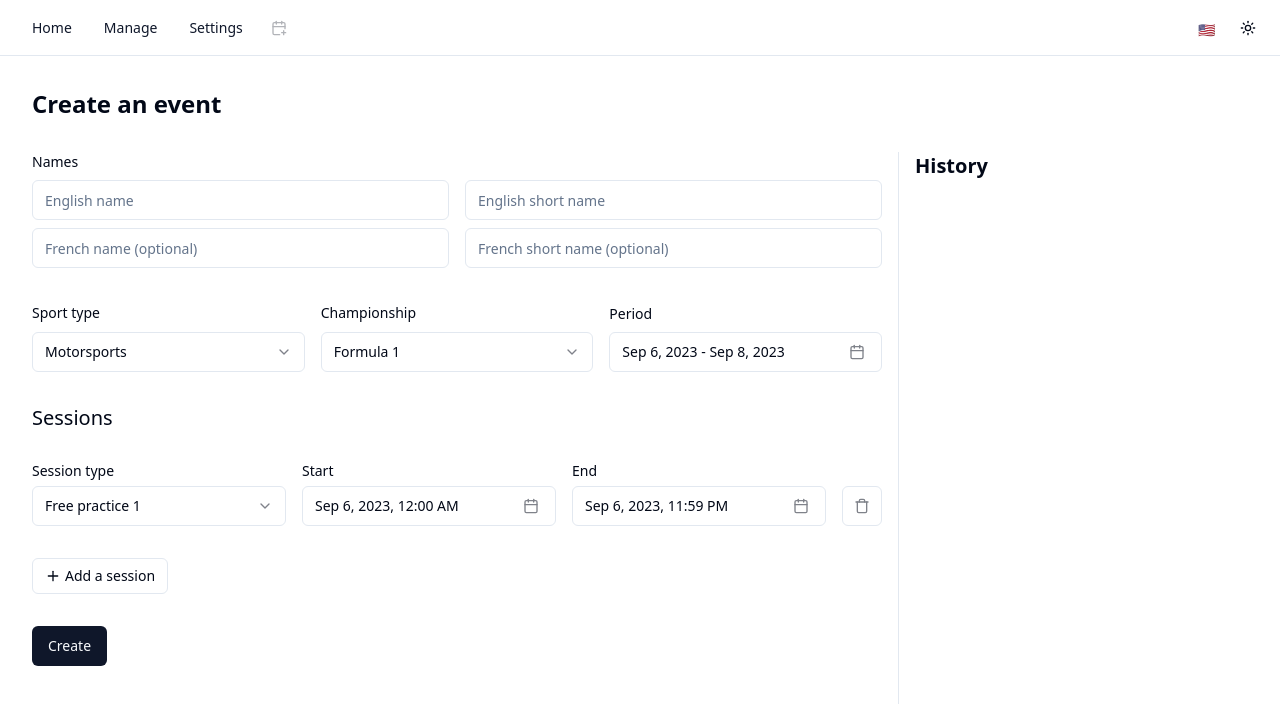
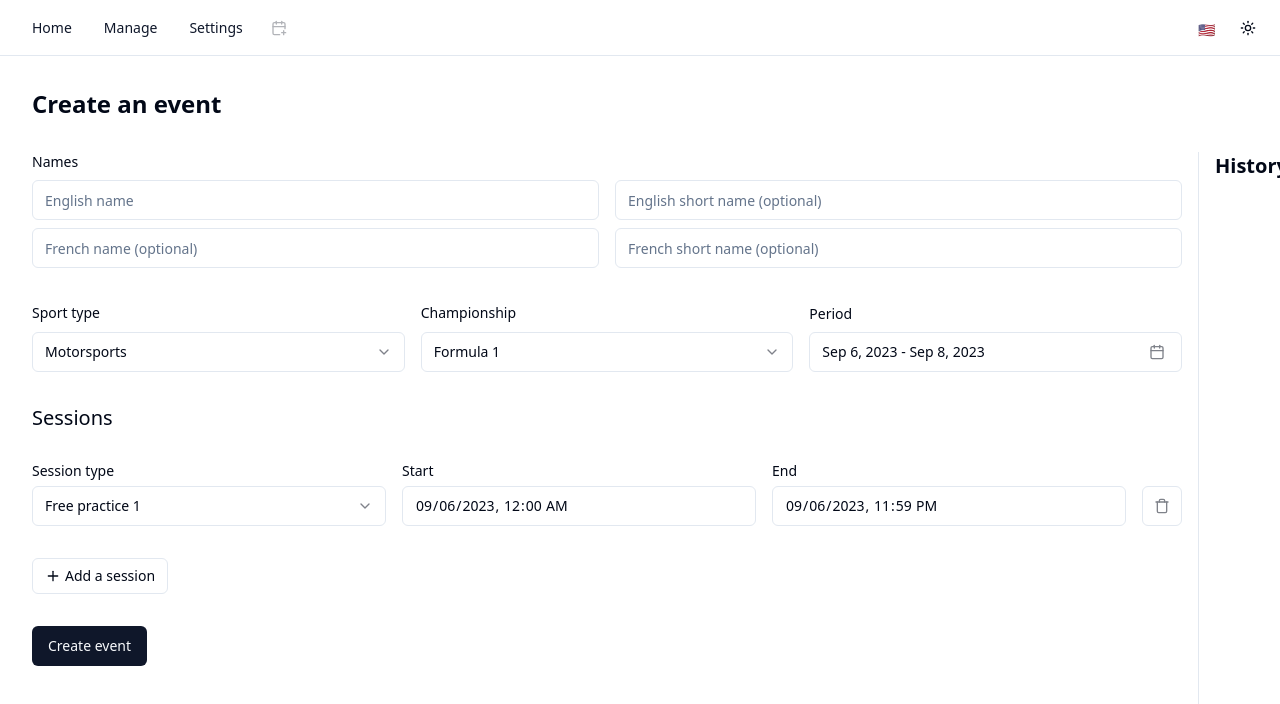
Before and after one commit to ugo-prenat/sports-calendar-front, a React (Vite) app: page /creation in a window 1280 px wide. Shown: the top 704 px of the page. Built offline with nearby package versions, Linux system fonts and the light colour scheme.

Commit message:
datetime input

```diff
--- a/src/common/i18n/en.json
+++ b/src/common/i18n/en.json
@@ -77,9 +77,10 @@
   "creation.event.history": "History",
   "creation.event.names": "Names",
   "creation.event.regionalized.en.name": "English name",
-  "creation.event.regionalized.en.shortname": "English short name",
+  "creation.event.regionalized.en.shortname": "English short name (optional)",
   "creation.event.regionalized.fr.name": "French name (optional)",
   "creation.event.regionalized.fr.shortname": "French short name (optional)",
+  "creation.event.regionalized.name.error": "The name is required.",
   "creation.event.period": "Period",
   "creation.event.sessions": "Sessions",
   "creation.event.sessions.add": "Add a session",
@@ -90,8 +91,9 @@
   "creation.event.sessions.type.search": "Search a type...",
   "creation.event.sessions.startTime": "Start",
   "creation.event.sessions.endTime": "End",
+  "creation.event.sessions.time.error": "Invalid date.",
   "creation.event.sessions.hour": "Hour",
   "creation.event.sessions.empty": "No session",
 
-  "creation.event.btn.create": "Create"
+  "creation.event.btn.create": "Create event"
 }
--- a/src/common/i18n/fr.json
+++ b/src/common/i18n/fr.json
@@ -77,9 +77,10 @@
   "creation.event.history": "Historique",
   "creation.event.names": "Noms",
   "creation.event.regionalized.en.name": "Nom anglais",
-  "creation.event.regionalized.en.shortname": "Nom anglais court",
+  "creation.event.regionalized.en.shortname": "Nom anglais court (optionnel)",
   "creation.event.regionalized.fr.name": "Nom français (optionnel)",
   "creation.event.regionalized.fr.shortname": "Nom français court (optionnel)",
+  "creation.event.regionalized.name.error": "Le nom est requis.",
   "creation.event.period": "Période",
   "creation.event.sessions": "Sessions",
   "creation.event.sessions.add": "Ajouter une session",
@@ -90,8 +91,9 @@
   "creation.event.sessions.type.search": "Rechercher un type...",
   "creation.event.sessions.startTime": "Début",
   "creation.event.sessions.endTime": "Fin",
+  "creation.event.sessions.time.error": "Date invalide.",
   "creation.event.sessions.hour": "Heure",
   "creation.event.sessions.empty": "Aucune session",
 
-  "creation.event.btn.create": "Créer"
+  "creation.event.btn.create": "Créer l'événement"
 }
--- a/src/common/styles/reset.css
+++ b/src/common/styles/reset.css
@@ -21,3 +21,7 @@ body {
   display: flex;
   flex-direction: column;
 }
+
+input[type='datetime-local']::-webkit-calendar-picker-indicator {
+  display: none;
+}
--- a/src/components/Error.tsx
+++ b/src/components/ui/Error.tsx
@@ -1,5 +1,5 @@
 import { FC } from 'react';
-import { Button } from './ui/button';
+import { Button } from './button';
 import { useTranslation } from '@/common/hooks/lang.hooks';
 
 interface IErrorProps {
--- a/src/components/ui/form.tsx
+++ b/src/components/ui/form.tsx
@@ -1,30 +1,31 @@
-import * as React from "react"
-import * as LabelPrimitive from "@radix-ui/react-label"
-import { Slot } from "@radix-ui/react-slot"
+import * as React from 'react';
+import * as LabelPrimitive from '@radix-ui/react-label';
+import { Slot } from '@radix-ui/react-slot';
 import {
   Controller,
   ControllerProps,
   FieldPath,
   FieldValues,
   FormProvider,
-  useFormContext,
-} from "react-hook-form"
+  useFormContext
+} from 'react-hook-form';
 
-import { cn } from "@/common/utils/tailwind.utils"
-import { Label } from "@/components/ui/label"
+import { cn } from '@/common/utils/tailwind.utils';
+import { Label } from '@/components/ui/label';
+import { useTranslation } from '@/common/hooks/lang.hooks';
 
-const Form = FormProvider
+const Form = FormProvider;
 
 type FormFieldContextValue<
   TFieldValues extends FieldValues = FieldValues,
   TName extends FieldPath<TFieldValues> = FieldPath<TFieldValues>
 > = {
-  name: TName
-}
+  name: TName;
+};
 
 const FormFieldContext = React.createContext<FormFieldContextValue>(
   {} as FormFieldContextValue
-)
+);
 
 const FormField = <
   TFieldValues extends FieldValues = FieldValues,
@@ -36,21 +37,21 @@ const FormField = <
     <FormFieldContext.Provider value={{ name: props.name }}>
       <Controller {...props} />
     </FormFieldContext.Provider>
-  )
-}
+  );
+};
 
 const useFormField = () => {
-  const fieldContext = React.useContext(FormFieldContext)
-  const itemContext = React.useContext(FormItemContext)
-  const { getFieldState, formState } = useFormContext()
+  const fieldContext = React.useContext(FormFieldContext);
+  const itemContext = React.useContext(FormItemContext);
+  const { getFieldState, formState } = useFormContext();
 
-  const fieldState = getFieldState(fieldContext.name, formState)
+  const fieldState = getFieldState(fieldContext.name, formState);
 
   if (!fieldContext) {
-    throw new Error("useFormField should be used within <FormField>")
+    throw new Error('useFormField should be used within <FormField>');
   }
 
-  const { id } = itemContext
+  const { id } = itemContext;
 
   return {
     id,
@@ -58,54 +59,55 @@ const useFormField = () => {
     formItemId: `${id}-form-item`,
     formDescriptionId: `${id}-form-item-description`,
     formMessageId: `${id}-form-item-message`,
-    ...fieldState,
-  }
-}
+    ...fieldState
+  };
+};
 
 type FormItemContextValue = {
-  id: string
-}
+  id: string;
+};
 
 const FormItemContext = React.createContext<FormItemContextValue>(
   {} as FormItemContextValue
-)
+);
 
 const FormItem = React.forwardRef<
   HTMLDivElement,
   React.HTMLAttributes<HTMLDivElement>
 >(({ className, ...props }, ref) => {
-  const id = React.useId()
+  const id = React.useId();
 
   return (
     <FormItemContext.Provider value={{ id }}>
-      <div ref={ref} className={cn("space-y-2", className)} {...props} />
+      <div ref={ref} className={cn('space-y-2', className)} {...props} />
     </FormItemContext.Provider>
-  )
-})
-FormItem.displayName = "FormItem"
+  );
+});
+FormItem.displayName = 'FormItem';
 
 const FormLabel = React.forwardRef<
   React.ElementRef<typeof LabelPrimitive.Root>,
   React.ComponentPropsWithoutRef<typeof LabelPrimitive.Root>
 >(({ className, ...props }, ref) => {
-  const { error, formItemId } = useFormField()
+  const { error, formItemId } = useFormField();
 
   return (
     <Label
       ref={ref}
-      className={cn(error && "text-destructive", className)}
+      className={cn(error && 'text-destructive', className)}
       htmlFor={formItemId}
       {...props}
     />
-  )
-})
-FormLabel.displayName = "FormLabel"
+  );
+});
+FormLabel.displayName = 'FormLabel';
 
 const FormControl = React.forwardRef<
   React.ElementRef<typeof Slot>,
   React.ComponentPropsWithoutRef<typeof Slot>
 >(({ ...props }, ref) => {
-  const { error, formItemId, formDescriptionId, formMessageId } = useFormField()
+  const { error, formItemId, formDescriptionId, formMessageId } =
+    useFormField();
 
   return (
     <Slot
@@ -119,50 +121,51 @@ const FormControl = React.forwardRef<
       aria-invalid={!!error}
       {...props}
     />
-  )
-})
-FormControl.displayName = "FormControl"
+  );
+});
+FormControl.displayName = 'FormControl';
 
 const FormDescription = React.forwardRef<
   HTMLParagraphElement,
   React.HTMLAttributes<HTMLParagraphElement>
 >(({ className, ...props }, ref) => {
-  const { formDescriptionId } = useFormField()
+  const { formDescriptionId } = useFormField();
 
   return (
     <p
       ref={ref}
       id={formDescriptionId}
-      className={cn("text-sm text-muted-foreground", className)}
+      className={cn('text-sm text-muted-foreground', className)}
       {...props}
     />
-  )
-})
-FormDescription.displayName = "FormDescription"
+  );
+});
+FormDescription.displayName = 'FormDescription';
 
 const FormMessage = React.forwardRef<
   HTMLParagraphElement,
   React.HTMLAttributes<HTMLParagraphElement>
 >(({ className, children, ...props }, ref) => {
-  const { error, formMessageId } = useFormField()
-  const body = error ? String(error?.message) : children
+  const { t } = useTranslation();
+  const { error, formMessageId } = useFormField();
+  const body = error ? t(String(error?.message)) : children;
 
   if (!body) {
-    return null
+    return null;
   }
 
   return (
     <p
       ref={ref}
       id={formMessageId}
-      className={cn("text-sm font-medium text-destructive", className)}
+      className={cn('text-sm font-medium text-destructive', className)}
       {...props}
     >
       {body}
     </p>
-  )
-})
-FormMessage.displayName = "FormMessage"
+  );
+});
+FormMessage.displayName = 'FormMessage';
 
 export {
   useFormField,
@@ -172,5 +175,5 @@ export {
   FormControl,
   FormDescription,
   FormMessage,
-  FormField,
-}
+  FormField
+};
--- a/src/pages/creation/EventsHistory.tsx
+++ b/src/pages/creation/EventsHistory.tsx
@@ -15,7 +15,8 @@ const EventsHistory: FC<IEventsHistoryProps> = ({
   const { t } = useTranslation();
 
   return (
-    <div className="w-[350px] border-l pl-4">
+    // <div className="w-[350px] border-l pl-4">
+    <div className="w-[50px] border-l pl-4">
       <h2 className="font-semibold text-xl">{t('creation.event.history')}</h2>
     </div>
   );
--- a/src/pages/creation/creation.models.ts
+++ b/src/pages/creation/creation.models.ts
@@ -18,13 +18,15 @@ export const eventSchema: z.ZodType<IEventWithSessions> = z.object({
   championship: z.enum(CHAMPIONSHIPS),
   regionalized: z.object({
     en: z.object({
-      name: z.string().nonempty(),
-      shortName: z.string().nonempty().optional()
+      name: z
+        .string()
+        .nonempty({ message: 'creation.event.regionalized.name.error' }),
+      shortName: z.string().optional()
     }),
     fr: z
       .object({
-        name: z.string().nonempty(),
-        shortName: z.string().nonempty().optional()
+        name: z.string(),
+        shortName: z.string().optional()
       })
       .optional()
   }),
@@ -60,8 +62,12 @@ export const eventSchema: z.ZodType<IEventWithSessions> = z.object({
   sessions: z.array(
     z.object({
       type: z.enum(SESSIONS),
-      startTime: z.string(),
-      endTime: z.string()
+      startTime: z
+        .string()
+        .datetime({ message: 'creation.event.sessions.time.error' }),
+      endTime: z
+        .string()
+        .datetime({ message: 'creation.event.sessions.time.error' })
     })
   )
 });
--- a/src/pages/creation/creationForm/SessionSection.tsx
+++ b/src/pages/creation/creationForm/SessionSection.tsx
@@ -10,8 +10,8 @@ import {
 } from '@/components/ui/form';
 import Tooltip from '@/components/Tooltip';
 import { Button } from '@/components/ui/button';
-import { CalendarIcon, Trash } from 'lucide-react';
-import { useFnsFormat, useTranslation } from '@/common/hooks/lang.hooks';
+import { Trash } from 'lucide-react';
+import { useTranslation } from '@/common/hooks/lang.hooks';
 import { SESSIONS } from '@/constants';
 import {
   Select,
@@ -20,15 +20,7 @@ import {
   SelectTrigger,
   SelectValue
 } from '@/components/ui/select';
-import {
-  Popover,
-  PopoverContent,
-  PopoverTrigger
-} from '@/components/ui/popover';
-import { Calendar } from '@/components/ui/calendar';
-import { Label } from '@/components/ui/label';
 import { Input } from '@/components/ui/input';
-import { setHours, setMinutes } from 'date-fns';
 
 interface ISessionSectionProps {
   handleRemove: () => void;
@@ -43,21 +35,10 @@ const SessionSection: FC<ISessionSectionProps> = ({
   handleRemove
 }) => {
   const { t } = useTranslation();
-  const format = useFnsFormat();
 
   const handleTimeChange =
-    (id: 'startTime' | 'endTime') => (e: ChangeEvent<HTMLInputElement>) => {
-      console.log(e.target.value);
-      const date = new Date(form.watch(`sessions.${index}.${id}`));
-      const [hours, minutes] = e.target.value.split(':');
-
-      const newDate = setHours(
-        setMinutes(date, Number(minutes)),
-        Number(hours)
-      );
-
-      form.setValue(`sessions.${index}.${id}`, newDate.toISOString());
-    };
+    (id: 'startTime' | 'endTime') => (e: ChangeEvent<HTMLInputElement>) =>
+      form.setValue(`sessions.${index}.${id}`, e.target.value + ':e00Z');
 
   const RegionalizedSection = () => (
     <FormField
@@ -93,35 +74,14 @@ const SessionSection: FC<ISessionSectionProps> = ({
       render={({ field }) => (
         <FormItem className="flex flex-col flex-1">
           <FormLabel>{t(`creation.event.sessions.${id}`)}</FormLabel>
-          <Popover>
-            <PopoverTrigger asChild>
-              <FormControl>
-                <Button
-                  variant={'outline'}
-                  className="pl-3 text-left font-normal"
-                >
-                  {format(new Date(field.value), 'PPp')}
-                  <CalendarIcon className="ml-auto h-4 w-4 opacity-50" />
-                </Button>
-              </FormControl>
-            </PopoverTrigger>
-            <PopoverContent className="w-auto p-0" align="start">
-              <Calendar
-                mode="single"
-                selected={new Date(field.value)}
-                onSelect={field.onChange}
-                initialFocus
-              />
-              <div className="px-4 pt-0 pb-4">
-                <Label>{t('creation.event.sessions.hour')}</Label>
-                <Input
-                  type="time"
-                  onChange={handleTimeChange(id)}
-                  value={format(new Date(field.value), 'HH:mm')}
-                />
-              </div>
-            </PopoverContent>
-          </Popover>
+          <FormControl>
+            <Input
+              type="datetime-local"
+              className="cursor-pointer"
+              onChange={handleTimeChange(id)}
+              value={field.value.substring(0, 16)}
+            />
+          </FormControl>
           <FormMessage />
         </FormItem>
       )}
@@ -129,7 +89,7 @@ const SessionSection: FC<ISessionSectionProps> = ({
   );
 
   return (
-    <div className="flex gap-4 items-end">
+    <div className="flex gap-4">
       <RegionalizedSection />
       <DateSection id="startTime" />
       <DateSection id="endTime" />
@@ -139,7 +99,7 @@ const SessionSection: FC<ISessionSectionProps> = ({
           size="icon"
           variant="outline"
           onClick={handleRemove}
-          className="group w-10 h-10 hover:bg-destructive"
+          className="group w-10 h-10 hover:bg-destructive mt-[22px]"
         >
           <Trash className="w-4 h-4 opacity-50 group-hover:opacity-100 group-hover:stroke-white" />
         </Button>
--- a/src/pages/home/tabs/calendar/views/week/CalendarWeekView.tsx
+++ b/src/pages/home/tabs/calendar/views/week/CalendarWeekView.tsx
@@ -3,7 +3,7 @@ import CalendarWeekDay from './CalendarWeekDay';
 import CalendarWeekHours from './CalendarWeekHours';
 import { useCalendarDaysSessions } from '@/pages/home/home.hooks';
 import { makeLoadingCalendarDaySessions } from '@/pages/home/home.utils';
-import Error from '@/components/Error';
+import Error from '@/components/ui/Error';
 import { useTranslation } from '@/common/hooks/lang.hooks';
 
 interface ICalendarWeekViewProps {
@@ -20,8 +20,6 @@ const CalendarWeekView: FC<ICalendarWeekViewProps> = ({ days }) => {
     // eslint-disable-next-line react-hooks/exhaustive-deps
   }, [days]);
 
-  const handleRetry = handleFetch;
-
   return (
     <>
       <CalendarWeekHours />
@@ -37,7 +35,7 @@ const CalendarWeekView: FC<ICalendarWeekViewProps> = ({ days }) => {
       {status === 'error' && (
         <Error
           text={t('calendar.receive.sessions.error')}
-          retry={handleRetry}
+          retry={handleFetch}
         />
       )}
       {status === 'success' &&
```
Also changed, not shown: src/pages/creation/creationForm/SessionsSection.tsx (+5 -2 lines).
